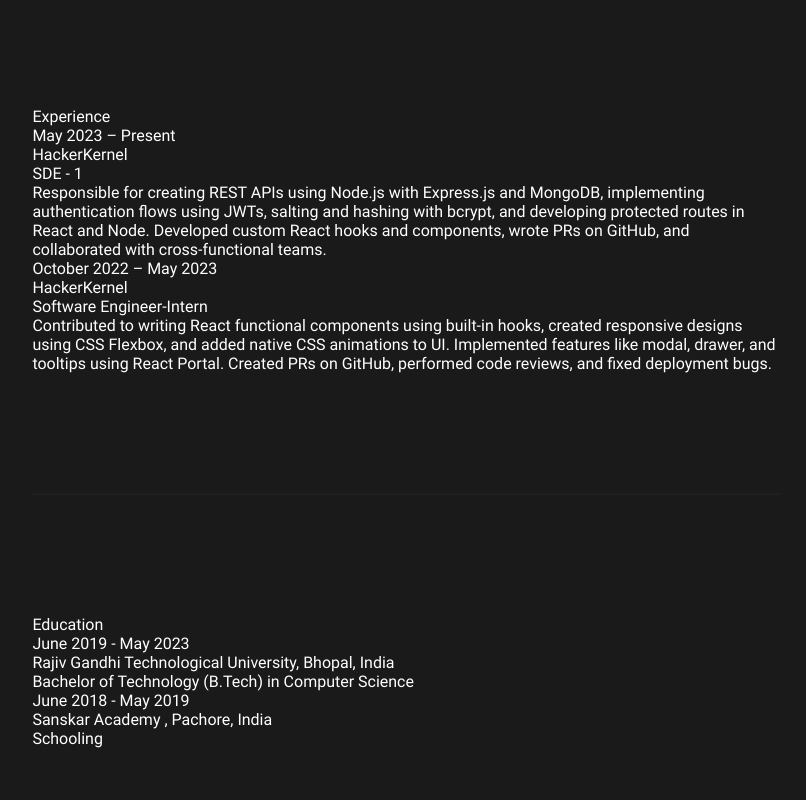
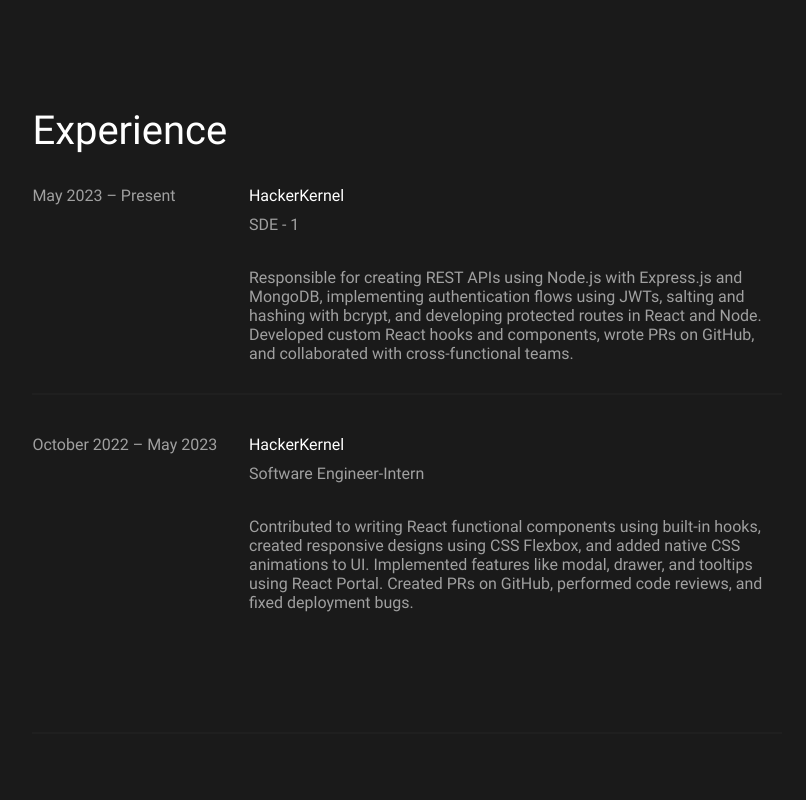
Before and after one commit to isagarjaiswal/portfolio, a React (Create React App) app: page /about in a window 1280 px wide. Shown: the part 1920-2720 px from the top of the page, without its empty margins (348-1154 px from the left). Built offline with nearby package versions, Linux system fonts and the light colour scheme.

Commit message:
fix experinece bug

```diff
--- a/src/component/experience/experience.jsx
+++ b/src/component/experience/experience.jsx
@@ -1,10 +1,12 @@
+import React from 'react'
+import "./experience.scss"
 export const Experience = ({ data, head }) => {
     return (
         <div className="experience-section">
             <div className="experience-heading">{head}</div>
             <div className="experience-container">
-                {data.map((experience) => (
-                    <div key={experience.id}>
+                {data.map((experience, index) => (
+                    <div key={index}>
                         <div className="experience-item">
                             <div className="experience-date">{experience.date}</div>
                             <div className="experience-content">
@@ -15,9 +17,9 @@
                                 {experience.description && <div className="experience-description">{experience.description}</div>}
                             </div>
                         </div>
+                        {data.length - 1 !== index && <div className="experience-row"></div>}
                     </div>
-                ))}
-            </div>
-        </div>
+                ))}</div>
+        </div >
     );
 };
--- a/src/component/experience/experience.scss
+++ b/src/component/experience/experience.scss
@@ -34,7 +34,6 @@
         flex-direction: column;
         gap: 24px;
         font-size: $text-p1;
-        width: 100%;
 
         .compnay-role-experience {
           .experience-role {
@@ -47,10 +46,7 @@
           }
         }
 
-        .experience-description {
-          text-wrap: wrap;
-          width: 100%;
-        }
+        .experience-description {}
       }
     }
 
@@ -72,17 +68,21 @@
     .experience-item {
       width: 100%;
       display: flex;
+
       flex-direction: column;
+
       gap: 32px;
       color: var(--secondary);
 
       .experience-date {
+        // font-size: 16px;
         width: 80vw !important;
+
         font-size: $text-p1;
       }
 
       .experience-content {
-        width: 100%;
+        width: 90vw !important;
         line-height: 24px;
       }
     }
```
